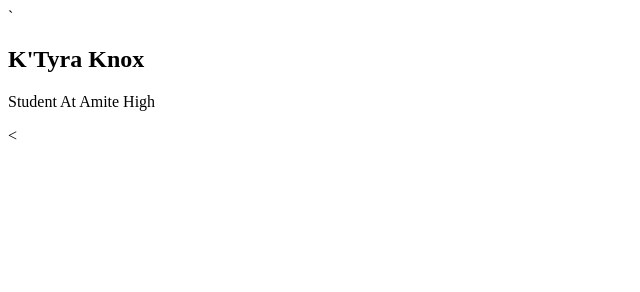
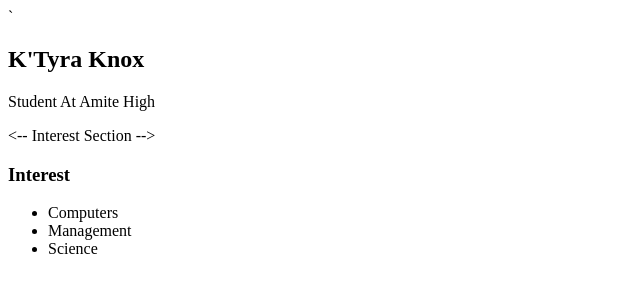
Before and after one commit to KtyraKnox/KKnox.github.io, a plain HTML site: page index.html in a window 1280 px wide. Shown: the whole page, without its empty margins (0-640 px from the left). Drawn offline with Linux system fonts and the light colour scheme.

Commit message:
Update index.html

```diff
--- a/index.html
+++ b/index.html
@@ -20,8 +20,15 @@
            <div>
              <h2> K'Tyra Knox </h2>
              <p> Student At Amite High</p>
-                                       <
-           <div>
+              <-- Interest Section -->
+               <div>
+                    <h3> Interest </h3>
+                    <ul>
+                         <li> Computers </li>
+                         <li> Management </li>
+                         <li> Science </li>
+                    </ul>
+           </div>
 
          </div>
        </main>
```
